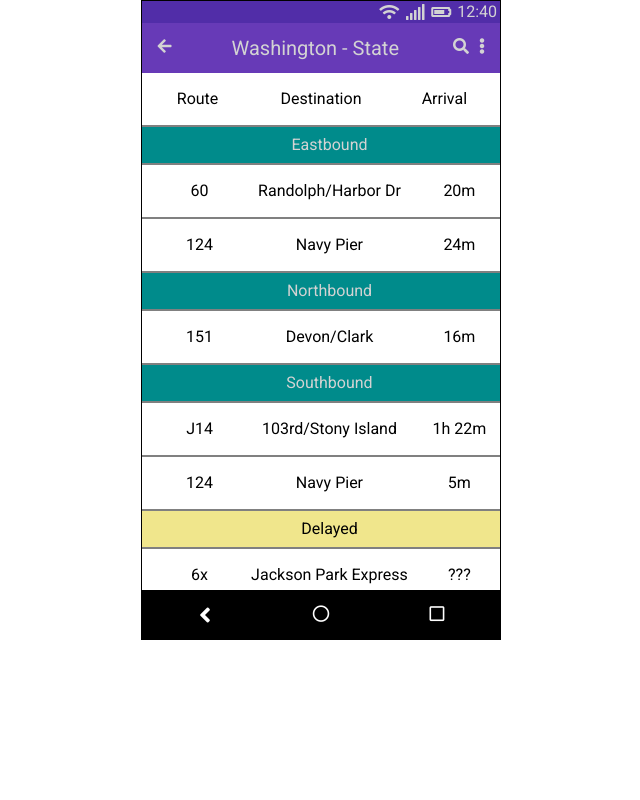
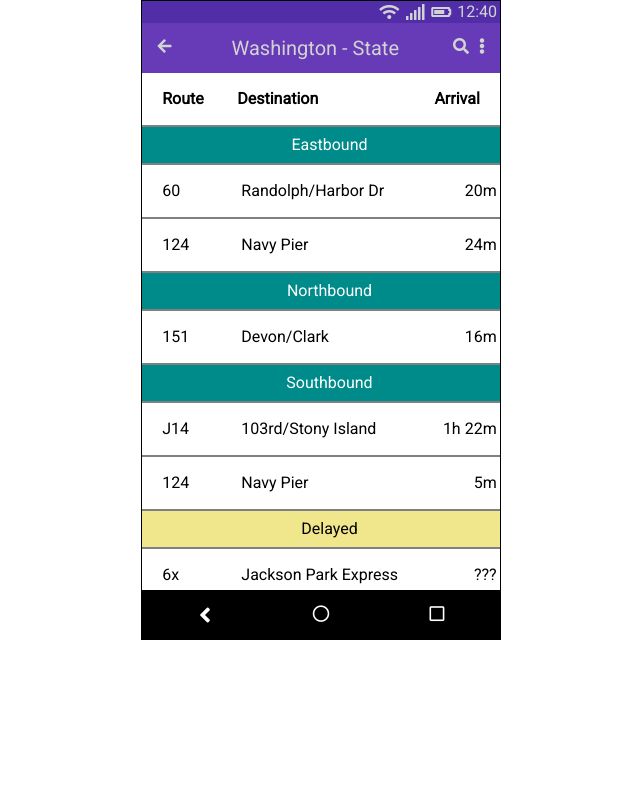
Before and after one commit to davidlguindon/FrontendChallenge, a plain HTML site: page index.html in a window 1280 px wide. Shown: the whole page, without its empty margins (319-959 px from the left). Drawn offline with Linux system fonts and the light colour scheme.

Commit message:
suggested changes

```diff
--- a/index.html
+++ b/index.html
@@ -27,7 +27,7 @@
     </div>
   </section>
   <section>
-      <ul class="Frame3">
+      <ul class="Frame4">
         <li class="Name">Route</li>
         <li class="Destination">Destination</li>
         <li class="Time">Arrival</li>
--- a/style.css
+++ b/style.css
@@ -83,27 +83,35 @@ h1{
   display: flex;
 }
 
+.Frame4{
+  background-color: white;
+  border-bottom: solid gray 2px;
+  padding: 18px;
+  display: flex;
+  font-weight: 600;
+}
+
 .Name{
   margin: 0 auto;
   width: 22%;
-  text-align: center;
+  text-align: left;
 }
 
 .Destination{
   margin: 0 auto;
   width: 52%;
-  text-align: center;
+  text-align: left;
 }
 
 .Time{
   margin: 0 auto;
   width: 22%;
-  text-align: center;
+  text-align: right;
 }
 
 .Direction{
   background-color: darkcyan;
-  color: lightgray;
+  color: white;
   padding: 10px;
   text-align: center;
   border-bottom: solid gray 2px;
```
